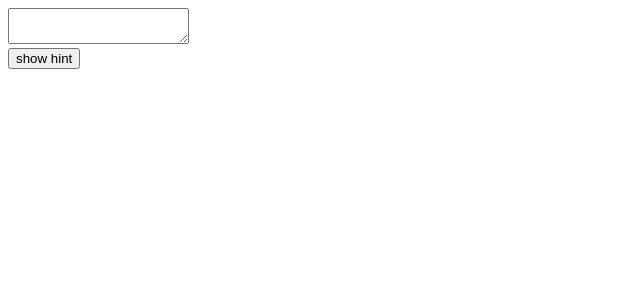
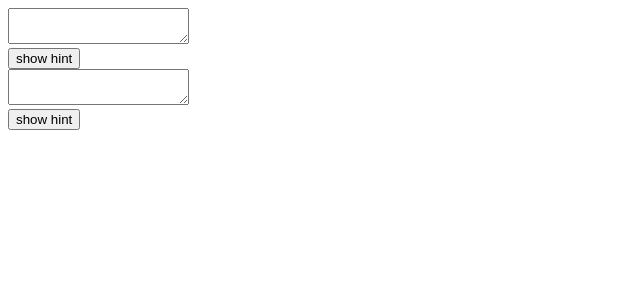
Before and after one commit to Atnameh000/React, a React (Vite) app in the folder reseting_state/: page / in a window 1280 px wide. Shown: the top 300 px of the page, without its empty margins (0-640 px from the left). Built offline with nearby package versions, Linux system fonts and the light colour scheme.

Commit message:
code correction

```diff
--- a/reseting_state/src/problem1/problem1.jsx
+++ b/reseting_state/src/problem1/problem1.jsx
@@ -19,6 +19,12 @@ export default function Display(){
            <button
              onClick={e => setIsclick(!isclick)}
            >show hint</button>
+           <div>
+           <Comp key='comp'/>
+           <button
+             onClick={e => setIsclick(!isclick)}
+           >show hint</button>
+        </div>
         </div>
     );
 }
```
